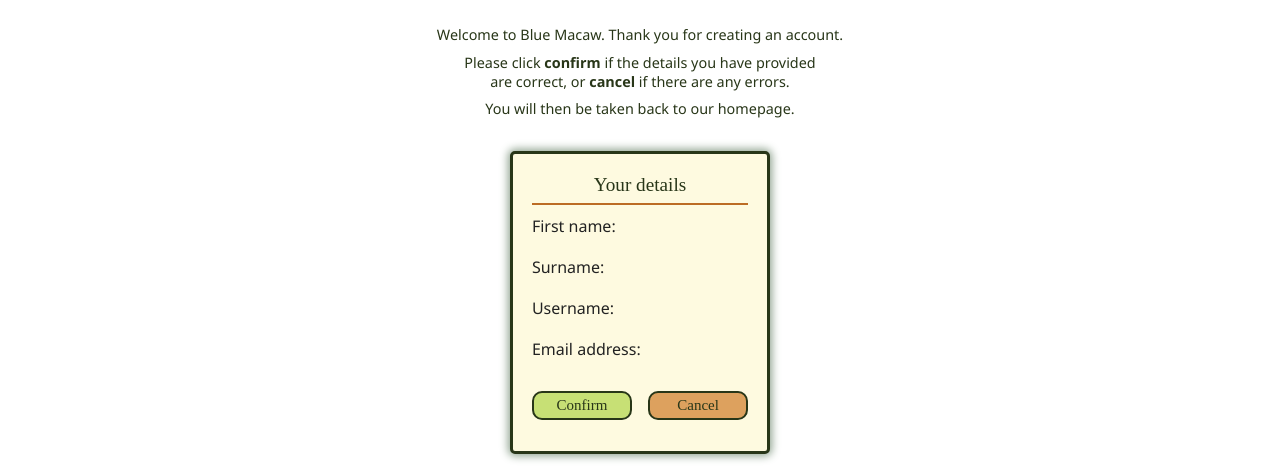
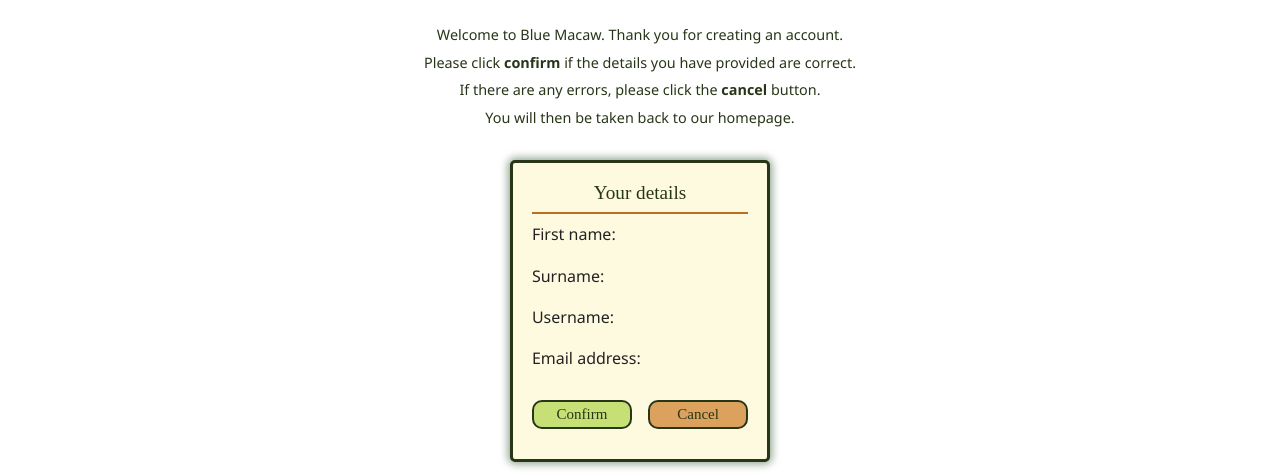
Before and after one commit to gcpearse/account-creation-form, a plain HTML site: page user-profile/index.html in a window 1280 px wide. Shown: the part 388-863 px from the top of the page. Drawn offline with Linux system fonts and the light colour scheme; a web font is replaced by a local one.

Commit message:
minor text editing

```diff
--- a/user-profile/index.html
+++ b/user-profile/index.html
@@ -20,7 +20,8 @@
       <div id="hero-body">
         <p id="greeting"></p>
         <p class="hero-text">Welcome to Blue Macaw. Thank you for creating an account.</p>
-        <p class="hero-text">Please click <span id="bold-word">confirm</span> if the details you have provided<br> are correct, or <span id="bold-word">cancel</span> if there are any errors.</p>
+        <p class="hero-text">Please click <span id="bold-word">confirm</span> if the details you have provided are correct.</p>
+        <p>If there are any errors, please click the <span id="bold-word">cancel</span> button.</p>
         <p class="hero-text">You will then be taken back to our homepage.</p>
       </div>
     </div>
```
